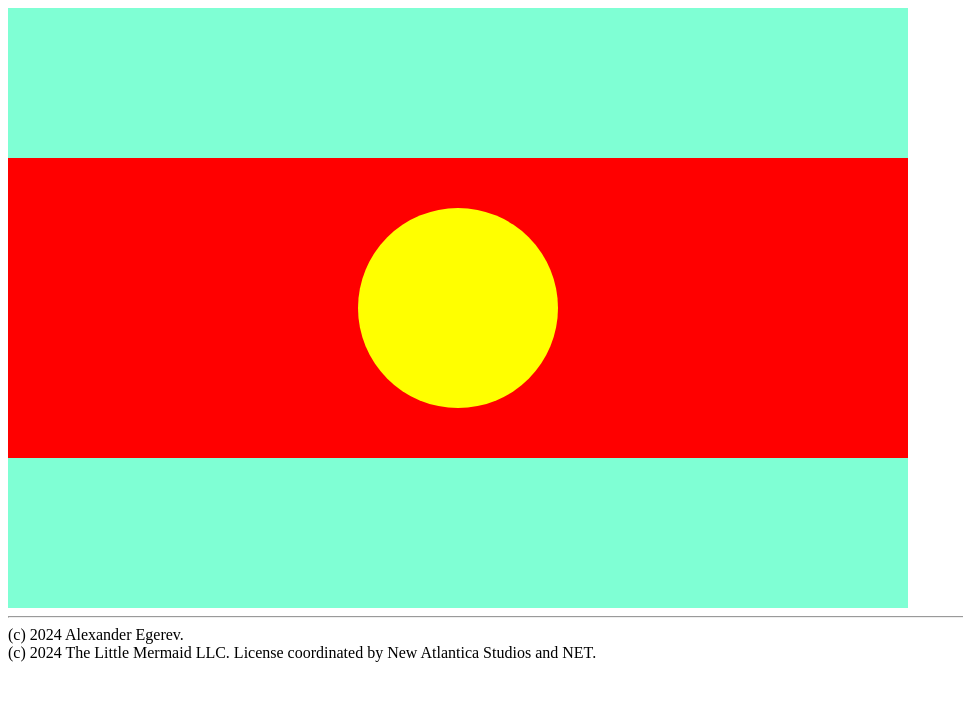
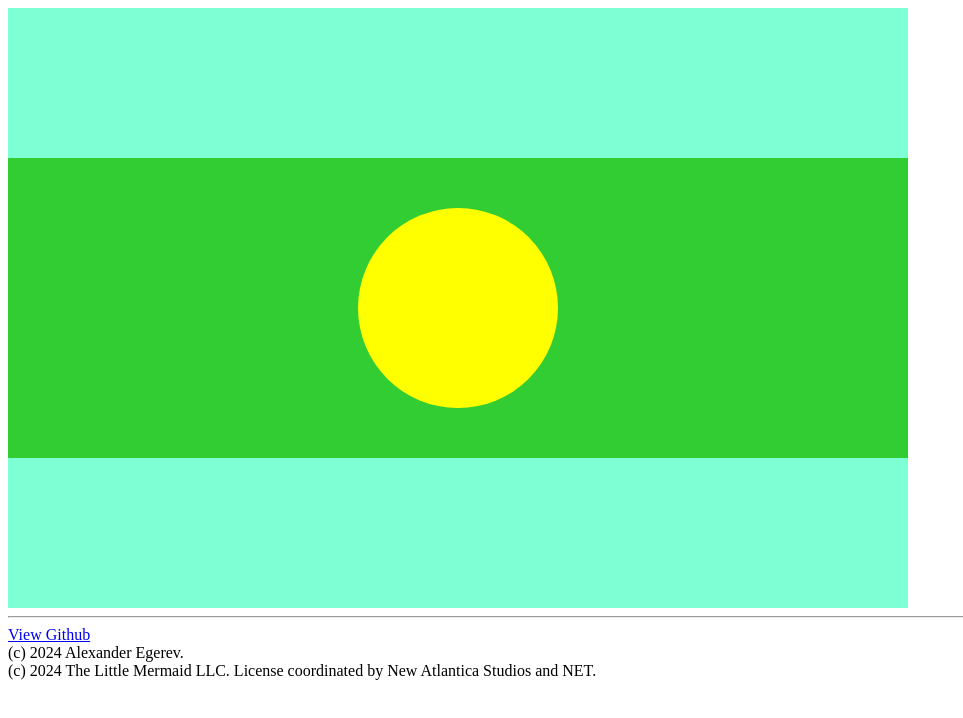
Before and after one commit to aegerev/flag-of-atlantica, a plain HTML site: page index.html in a window 1280 px wide. Shown: the whole page, without its empty margins (0-963 px from the left). Drawn offline with Linux system fonts and the light colour scheme.

Commit message:
Update the CSS Flag

```diff
--- a/index.html
+++ b/index.html
@@ -14,7 +14,7 @@
     }
 
     .flag > div {
-        background-color: #FF0000;
+        background-color: #32CD32;
         height: 300px;
         width: 100%;
         position: absolute;
@@ -57,5 +57,6 @@ https://appbrewery.github.io/flag-of-laos/
 
 <hr/>
 
+<a href="https://github.com/aegerev/flag-of-atlantica">View Github</a> <br/>
 (c) 2024 Alexander Egerev. <br/>
 (c) 2024 The Little Mermaid LLC. License coordinated by New Atlantica Studios and NET.
```
